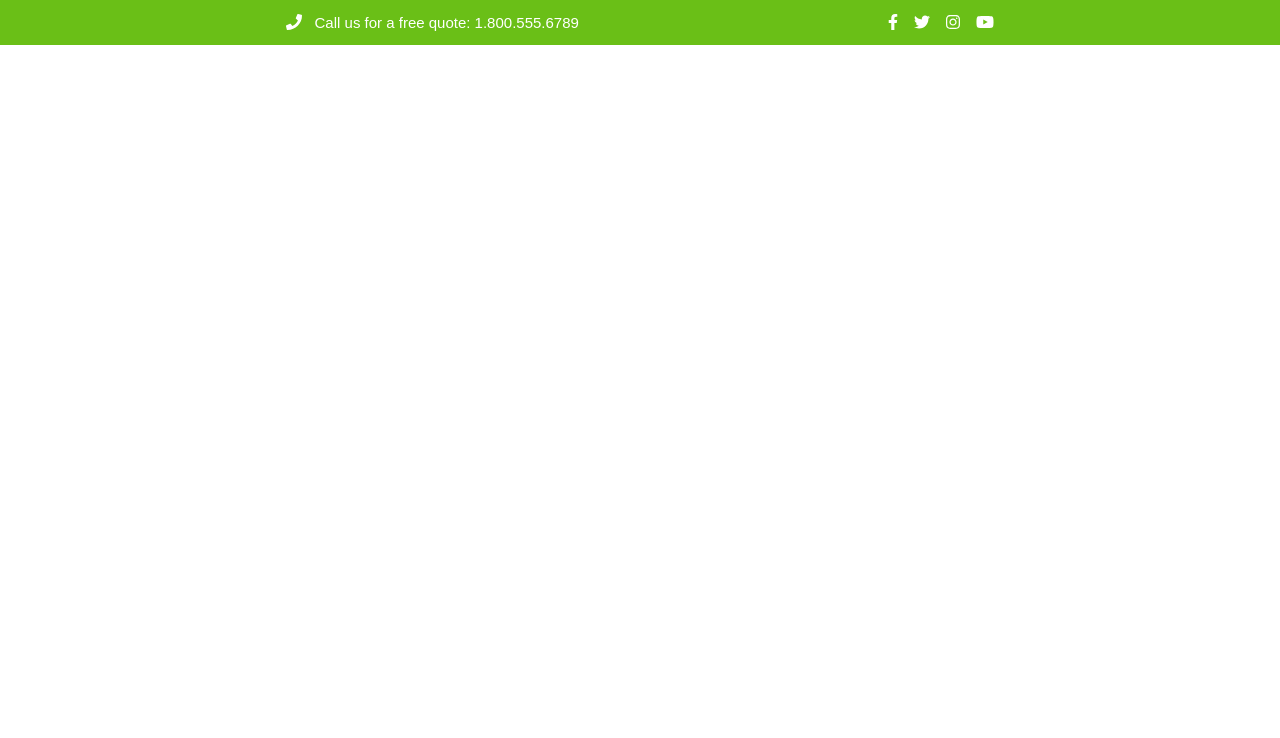
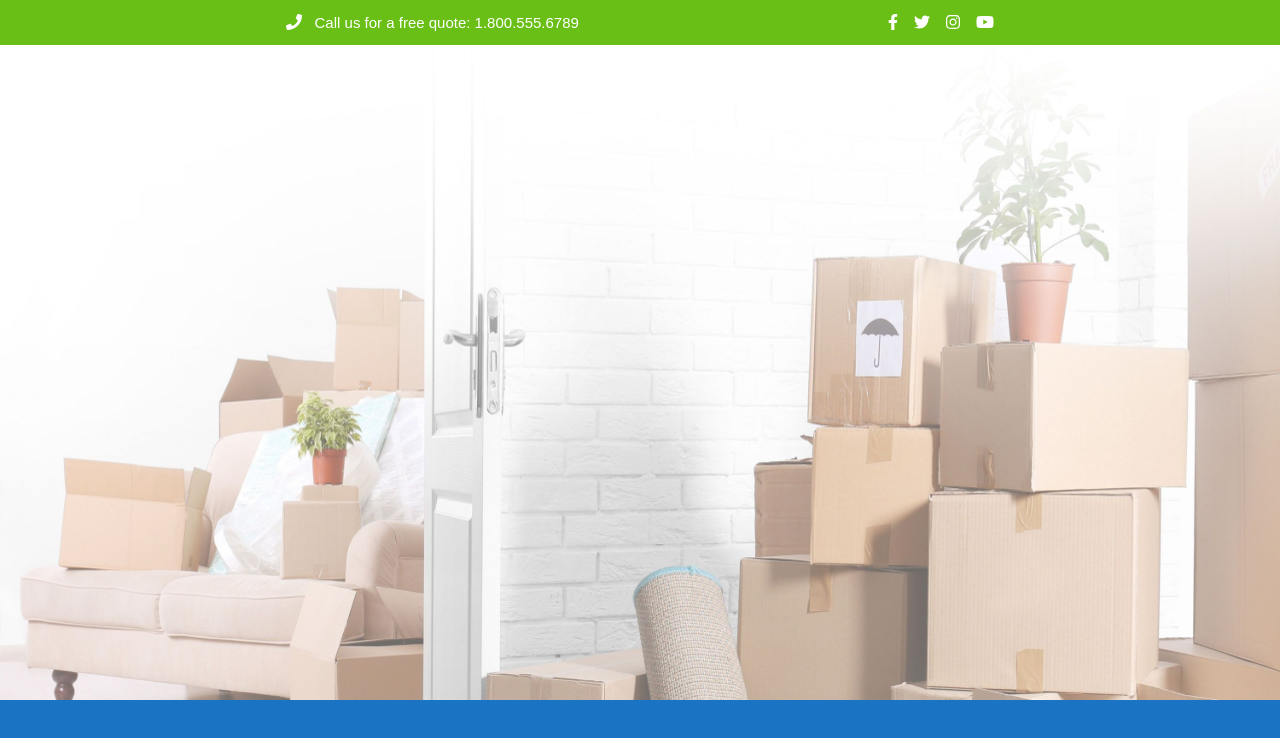
Before and after one commit to Maurizio97/proj-html-vuejs, a Vue app: page / in a window 1280 px wide. Shown: the top 738 px of the page. Built offline with nearby package versions, Linux system fonts and the light colour scheme.

Commit message:
add: background image to the jumbotron

```diff
--- a/src/App.vue
+++ b/src/App.vue
@@ -22,7 +22,7 @@ export default {
 </script>
 
 <style lang="scss">
-$blueBanner: #5babd9;
+$blueBanner: #1b74c3;
 $green: #6abf17;
 $colorButton: #1775bf;
 #app {
--- a/src/components/MyHeader.vue
+++ b/src/components/MyHeader.vue
@@ -15,16 +15,22 @@
         </div>
       </div>
     </div>
+    <!-- /banner Contacts -->
 
     <!-- jumbotron  -->
-    <div>
-      <!-- navbar -->
-      <nav></nav>
-      <!-- /navbar -->
+    <div id="jumbotron">
+      <img id="bg-jumbotron" src="../assets/img/avada-movers-homeherobackground-final.jpg" alt="immagine di sfondo con scatoloni">
+      <div id="content-jumbo">
+        <!-- navbar -->
+        <nav></nav>
+        <!-- /navbar -->
+      </div>
     </div>
 
     <!-- Banner Get Quote  -->
-    <div></div>
+    <div id="banner-get-quote">
+
+    </div>
   </header>
 </template>
 
@@ -36,7 +42,11 @@ export default {
 
 <!-- Add "scoped" attribute to limit CSS to this component only -->
 <style scoped lang="scss">
+// varibili colori
 $green: #6abf17;
+$blueBanner: #1b74c3;
+
+// banner contatti
 #cont-banner-contacts {
   height: 45px;
   color: white;
@@ -50,4 +60,26 @@ $green: #6abf17;
     font-size: 16px;
   }
 }
+
+// jumbotron
+#jumbotron {
+  position: relative;
+  height: calc(100vh - 145px);
+
+  #bg-jumbotron {
+    width: 100%;
+    height: 100%;
+  }
+}
+
+#content-jumbo {
+  position: absolute;
+  top: 0px;
+}
+
+// banner get quote
+#banner-get-quote {
+  height: 100px;
+  background-color: $blueBanner;
+}
 </style>
```
